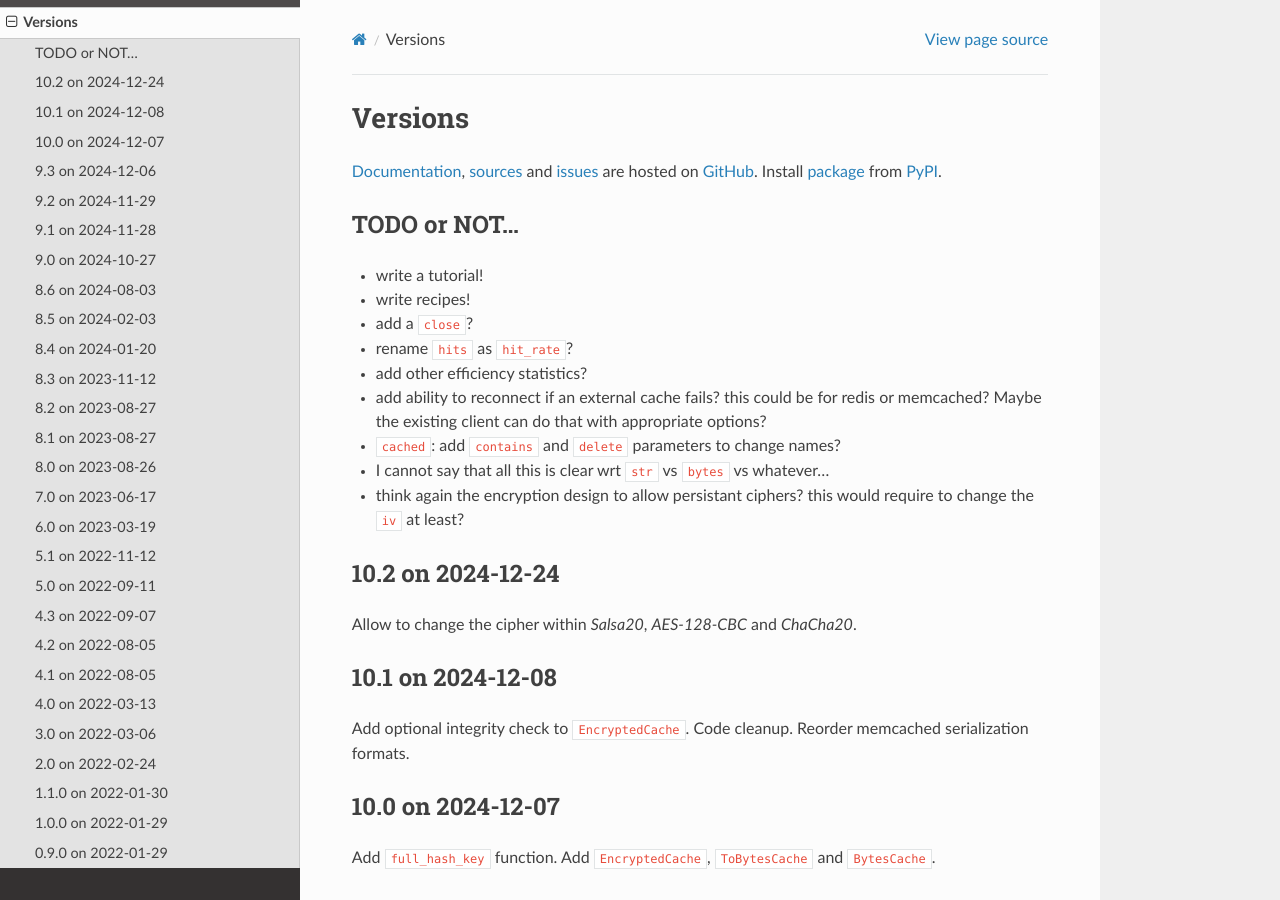
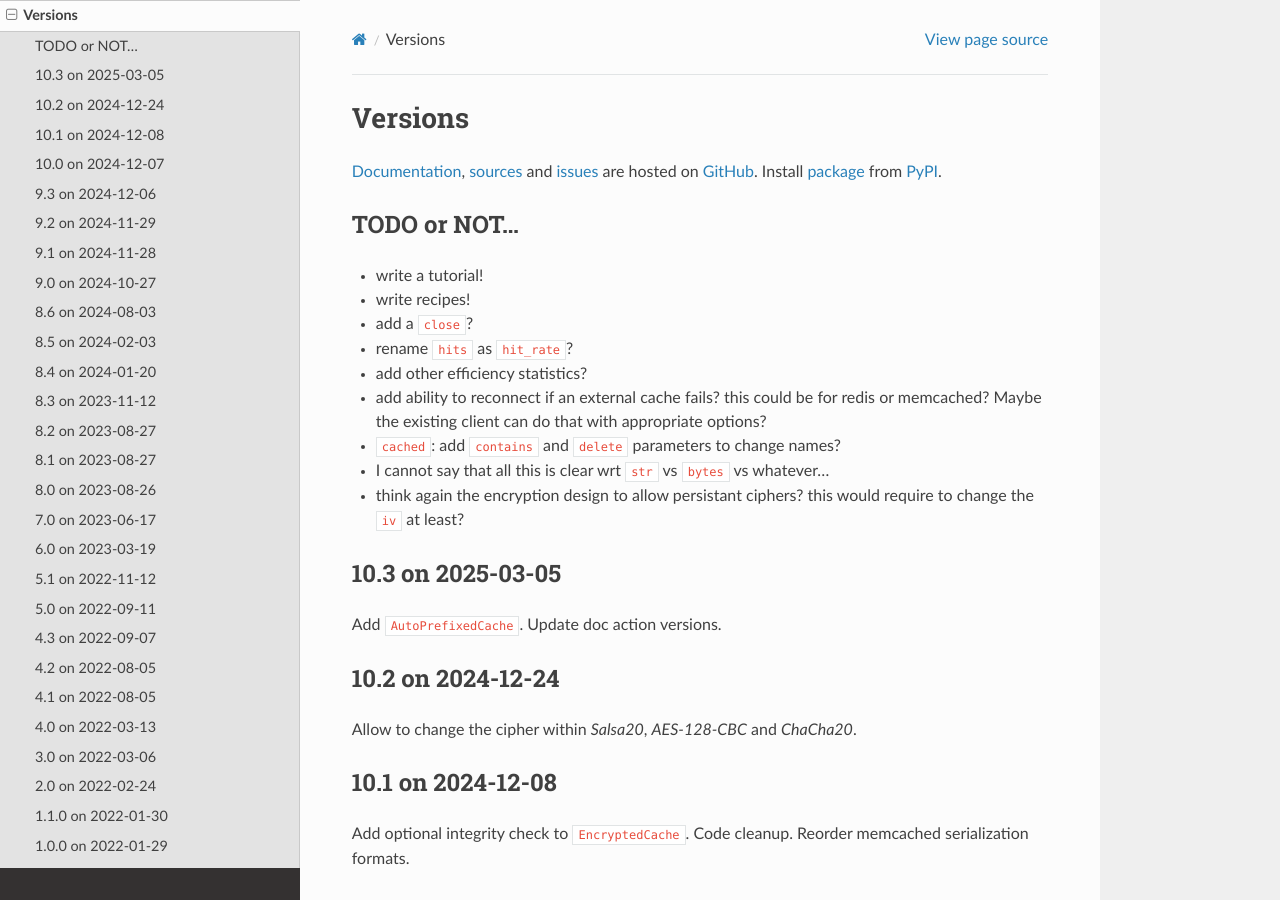
Before and after one commit to zx80/cachetools-utils, a Sphinx documentation site: the page built from docs/VERSIONS.md, in a window 1280 px wide and 900 px high. Built offline with Sphinx 7.4.7 and the Read the Docs theme 3.1.0, drawn with Linux system fonts in a browser that asks for light colours; pages that are not in the unit, such as notebooks, are missing from menus.

```diff
--- a/docs/VERSIONS.md
+++ b/docs/VERSIONS.md
@@ -21,6 +21,11 @@ Install [package](https://pypi.org/project/CacheToolsUtils/) from
 - I cannot say that all this is clear wrt `str` vs `bytes` vs whatever…
 - think again the encryption design to allow persistant ciphers?
   this would require to change the `iv` at least?
+
+## 10.3 on 2025-03-05
+
+Add `AutoPrefixedCache`.
+Update doc action versions.
 
 ## 10.2 on 2024-12-24
 
--- a/pyproject.toml
+++ b/pyproject.toml
@@ -4,7 +4,7 @@ build-backend = "setuptools.build_meta"
 
 [project]
 name = "CacheToolsUtils"
-version = "10.2"
+version = "10.3"
 authors = [ { name = "Fabien Coelho", email = "cachetools.utils@coelho.net" } ]
 description = "Cachetools Utilities"
 readme = "README.md"
```
